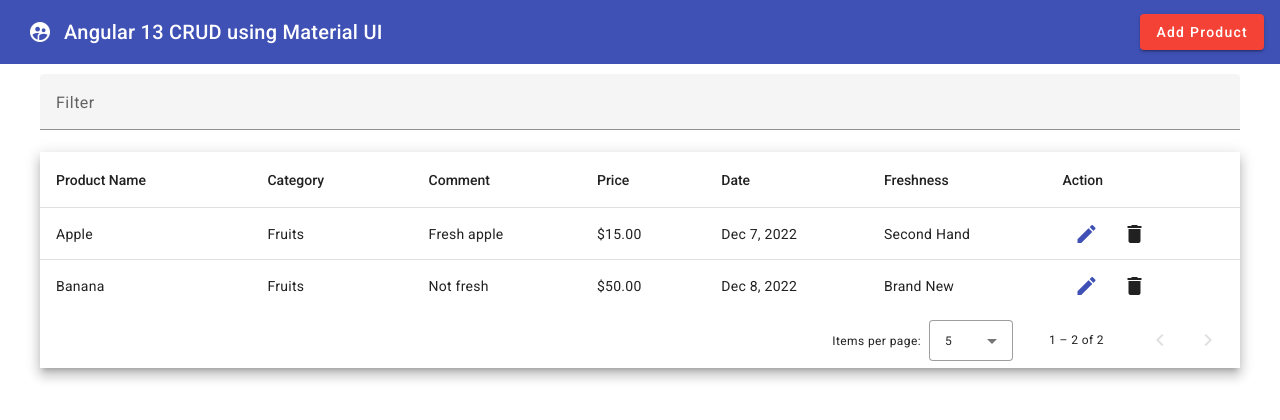
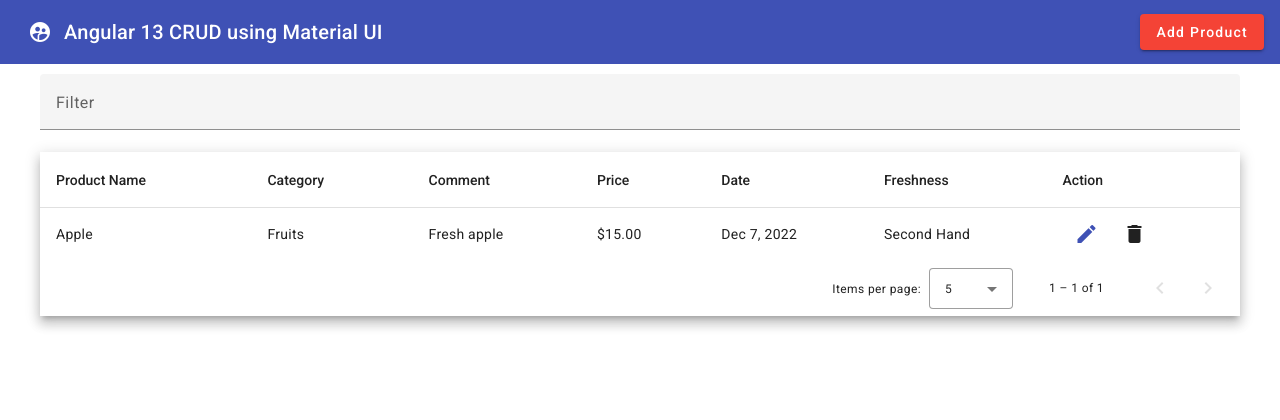
Before and after one commit to rohanthorat/Angular13-CRUD, an Angular app: page / in a window 1280 px wide. Shown: the top 420 px of the page. Built offline with nearby package versions, Linux system fonts and the light colour scheme; data requests are answered from the project's data file.

Commit message:
delete in action

```diff
--- a/db.json
+++ b/db.json
@@ -8,15 +8,6 @@
       "comment": "Fresh apple",
       "date": "2022-12-07T05:00:00.000Z",
       "id": 1
-    },
-    {
-      "productName": "Banana",
-      "category": "Fruits",
-      "freshness": "Brand New",
-      "price": 50,
-      "comment": "Not fresh",
-      "date": "2022-12-08T05:00:00.000Z",
-      "id": 2
     }
   ],
   "comments": [
--- a/src/app/app.component.html
+++ b/src/app/app.component.html
@@ -62,7 +62,7 @@
             <button mat-icon-button color="primary" (click)="editProduct(row)">
               <mat-icon>edit</mat-icon>
             </button>
-            <button mat-icon-button color="warm">
+            <button mat-icon-button color="warm" (click)="deleteProduct(row.id)">
               <mat-icon>delete</mat-icon>
             </button>
           </td>
--- a/src/app/app.component.ts
+++ b/src/app/app.component.ts
@@ -63,6 +63,20 @@ export class AppComponent implements OnInit {
        }
     });
   }
+
+  deleteProduct(id: number) {
+    this.api.deleteProduct(id)
+      .subscribe({
+        next:(res) => {
+          alert('Record deleted successfully!');
+          this.getAllProducts();
+        },
+        error:() => {
+          alert('Error while deleting the product!');
+        }
+      })
+  }
+
   applyFilter(event: Event) {
     const filterValue = (event.target as HTMLInputElement).value;
     this.dataSource.filter = filterValue.trim().toLowerCase();
@@ -71,5 +85,4 @@ export class AppComponent implements OnInit {
       this.dataSource.paginator.firstPage();
     }
   }
-
 }
--- a/src/app/dialog/dialog.component.ts
+++ b/src/app/dialog/dialog.component.ts
@@ -1,7 +1,8 @@
+import { ApiService } from '../services/api.service';
+
+import { MatDialogRef, MAT_DIALOG_DATA } from '@angular/material/dialog';
 import { Component, Inject, OnInit } from '@angular/core';
 import { FormGroup, FormBuilder, Validators } from '@angular/forms';
-import { ApiService } from '../services/api.service';
-import { MatDialogRef, MAT_DIALOG_DATA } from '@angular/material/dialog';
 
 @Component({
   selector: 'app-dialog',
```
